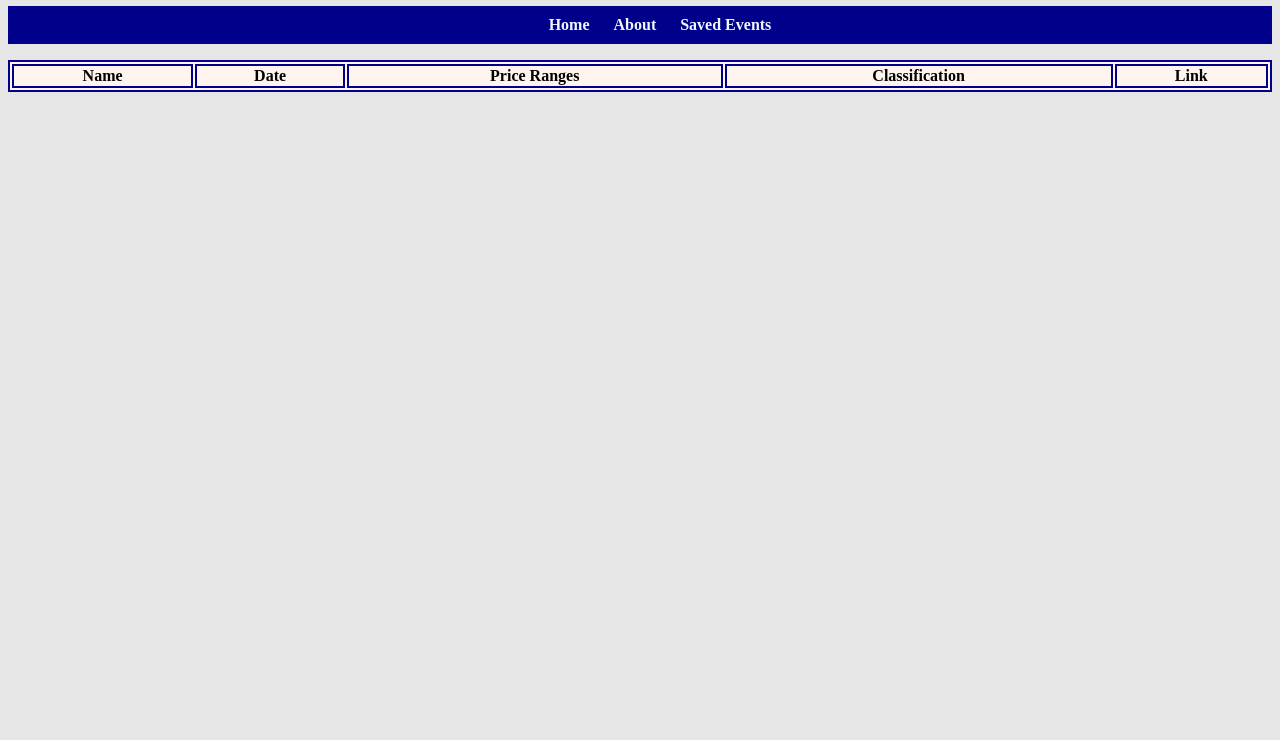
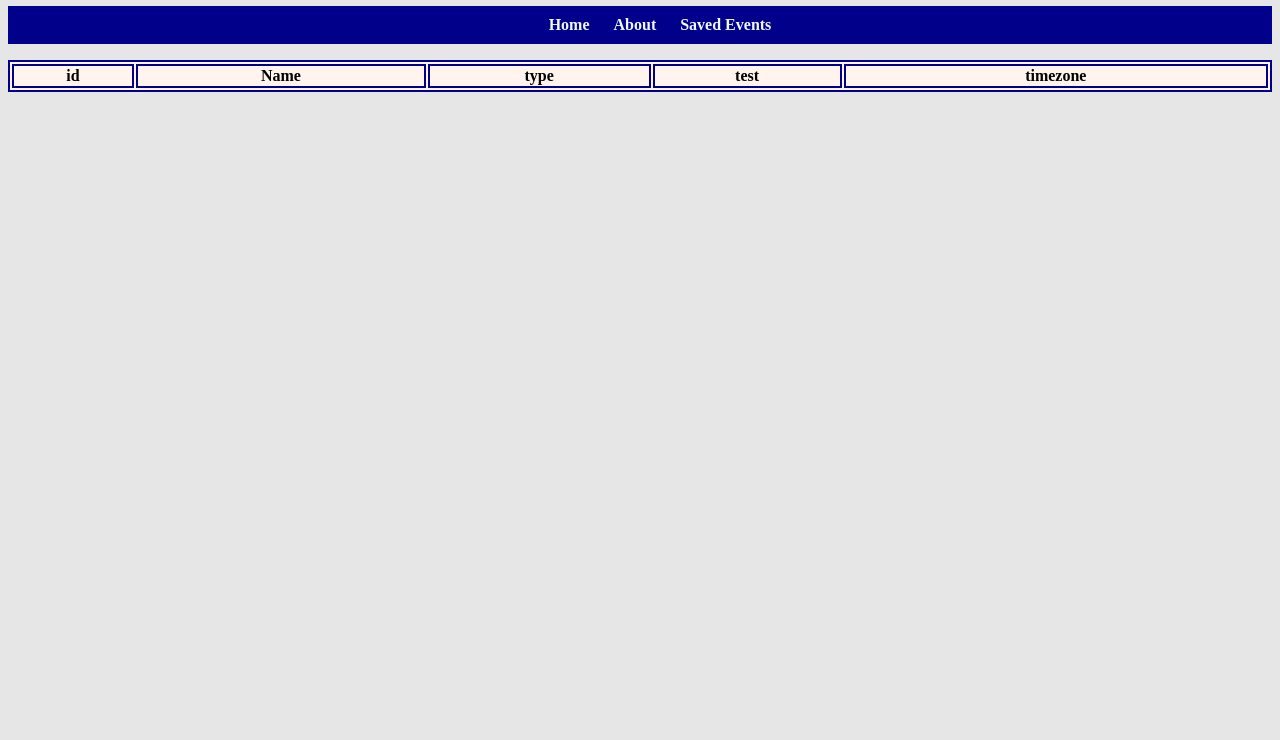
Before and after one commit to maya-mp/377_Final_Project, a website: page Final_Project/savedEvents.html in a window 1280 px wide. Shown: the part 60-800 px from the top of the page. Drawn offline with Linux system fonts and the light colour scheme.

Commit message:
Update savedEvents.html

```diff
--- a/Final_Project/savedEvents.html
+++ b/Final_Project/savedEvents.html
@@ -30,11 +30,11 @@
 
      <table id="savedEventsTable">
         <tr>
+            <th><strong>id</strong></th>
             <th><strong>Name</strong></th>
-            <th><strong>Date</strong></th>
-            <th><strong>Price Ranges</strong></th>
-            <th><strong>Classification</strong></th>
-            <th><strong>Link</strong></th>
+            <th><strong>type</strong></th>
+            <th><strong>test</strong></th>
+            <th><strong>timezone</strong></th>
         </tr>
     </table>
 </body>
```
